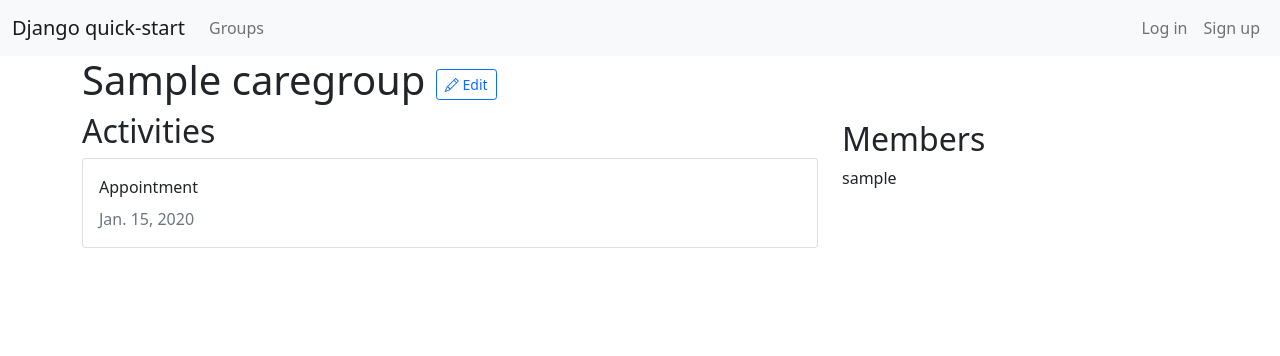
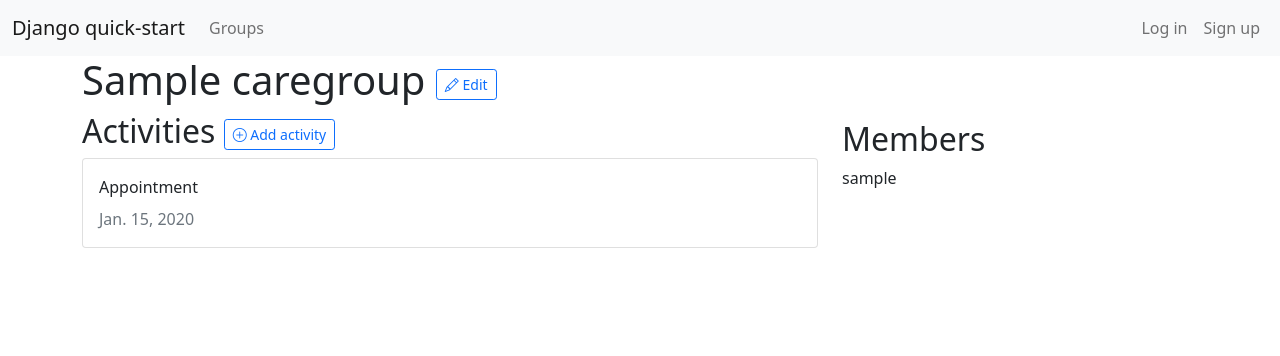
Before and after one commit to GeriLife/companionship, a Django app: page /groups/00000000-0000-0000-0000-000000000001/ in a window 1280 px wide. Shown: the top 356 px of the page. Run offline with Django 4.2, Linux system fonts and the light colour scheme; tables that the repository leaves empty hold one stand-in row (values such as "Sample post"); some libraries are stand-ins or nearby versions.

Commit message:
Initial "add activity" form modal

```diff
--- a/project/care_groups/templates/care_groups/caregroup_detail.html
+++ b/project/care_groups/templates/care_groups/caregroup_detail.html
@@ -1,8 +1,10 @@
 {% extends "base.html" %}
 
+{% load crispy_forms_tags %}
 {% load i18n %}
 
 {% block content %}
+
 <h1>
     {{ group }}
     <a class="btn btn-outline-primary btn-sm" href="{% url 'care-group-update' group.id %}">
@@ -15,6 +17,10 @@
     <div class="col">
         <h2>
             {% translate "Activities" %}
+            <button type="button" class="btn btn-sm btn-outline-primary" data-bs-toggle="modal" data-bs-target="#add-activity-modal">
+                <i class="bi bi-plus-circle"></i>
+                {% translate "Add activity" %}
+            </button>
         </h2>
         {% if group.activities.count %}
             {% for activity in group.activities.all %}
@@ -30,8 +36,9 @@
         {% endif %}
     </div>
 
+    <div class="col-md-4 mt-2">
         {% if group.members.count %}
-        <div class="col-md-4 mt-2">
+
                 <h2>
                     {% translate "Members" %}
                 </h2>
@@ -39,7 +46,27 @@
                 {% for member in group.members.all %}
                     {{ member}}
                 {% endfor %}
-        </div>
+
         {% endif %}
     </div>
+</div>
+
+<!-- Modal -->
+<div class="modal fade" id="add-activity-modal" tabindex="-1" aria-labelledby="add-activity-modal-label" aria-hidden="true">
+    <div class="modal-dialog">
+        <div class="modal-content">
+            <div class="modal-header">
+                <h5 class="modal-title" id="add-activity-modal-label">Add activity</h5>
+                <button type="button" class="btn-close" data-bs-dismiss="modal" aria-label="Close"></button>
+            </div>
+            <div class="modal-body">
+                <form action="">
+                    {{ add_activity_form | crispy }}
+                </form>
+
+                <button type="submit" class="btn btn-success">Submit</button>
+            </div>
+        </div>
+    </div>
+</div>
 {% endblock content %}
```
Lines whose indentation alone changed are shown as unchanged.
